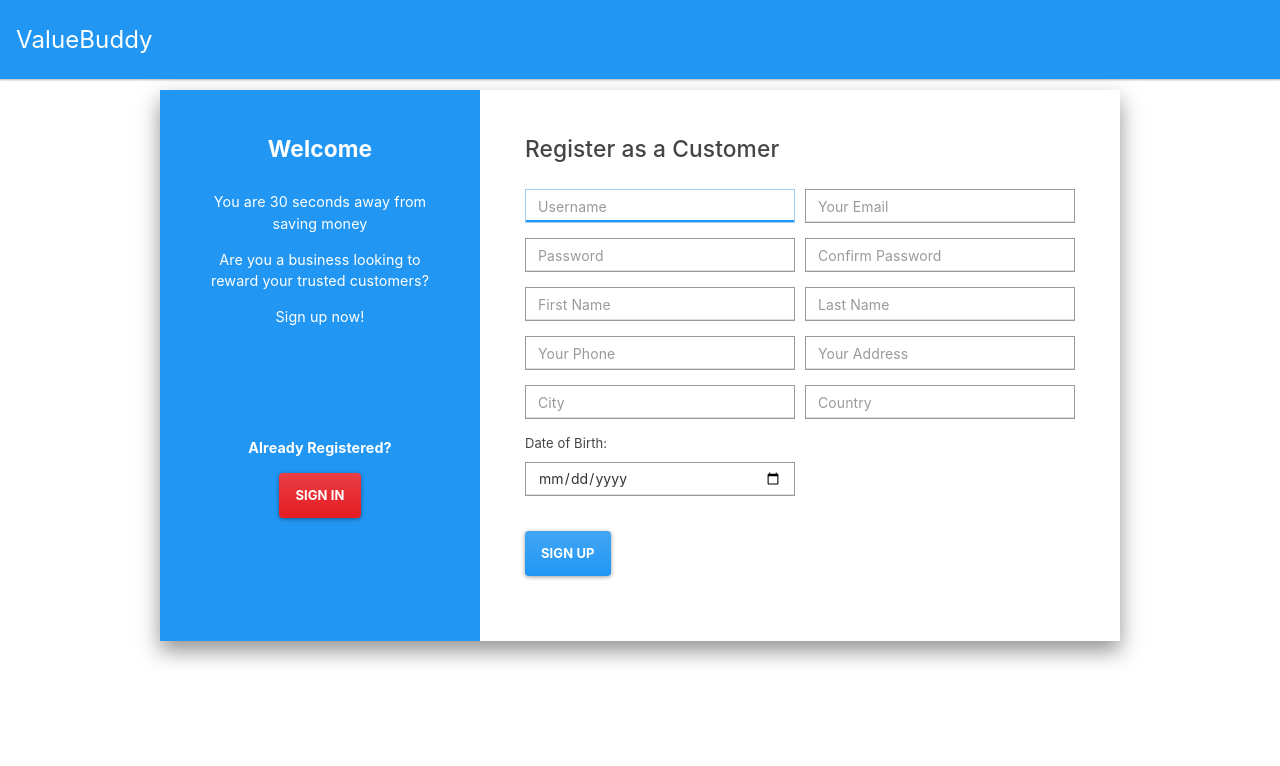
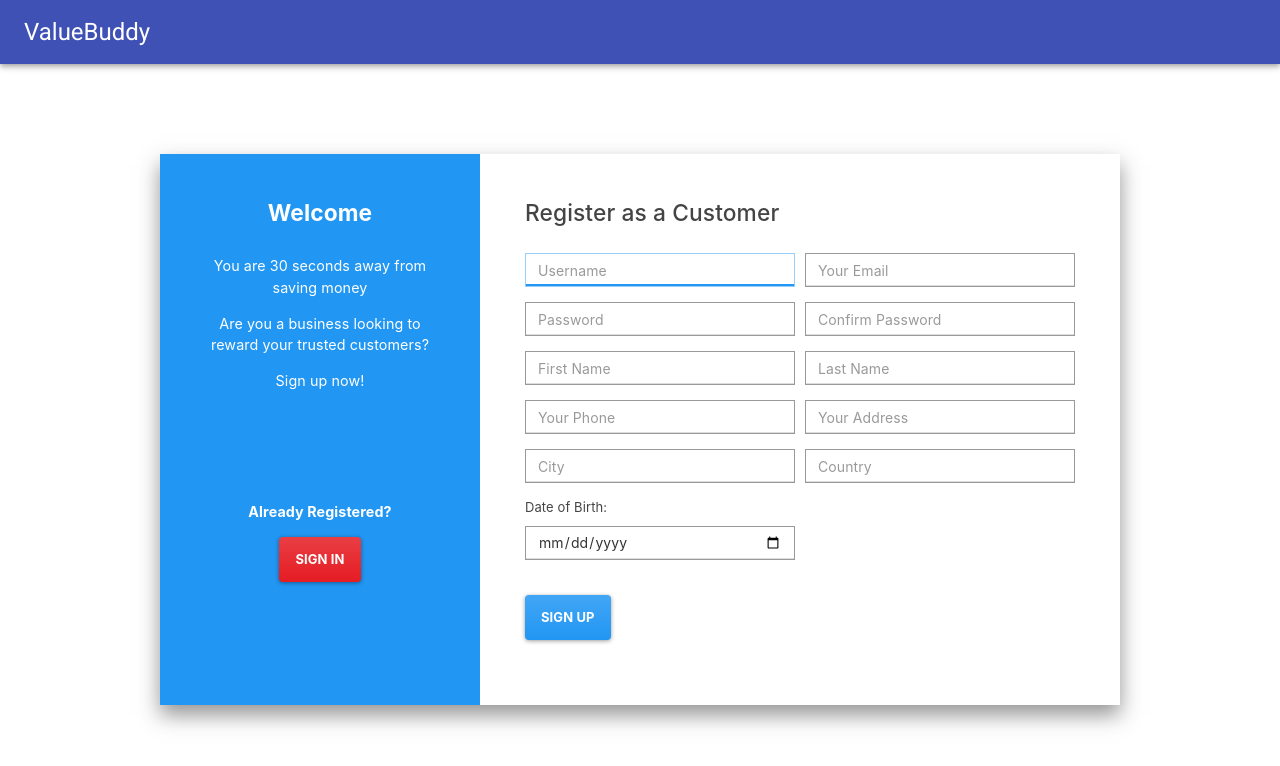
Before and after one commit to stavros47/ValueBuddy, a React (Create React App) app in the folder frontend/: page /signup in a window 1280 px wide. Shown: the top 766 px of the page. Built offline with nearby package versions, Linux system fonts and the light colour scheme.

Commit message:
Refactor and add different appbar when user is not logged in

```diff
--- a/frontend/src/App.js
+++ b/frontend/src/App.js
@@ -1,10 +1,10 @@
 import React from 'react';
 import { BrowserRouter, Route} from 'react-router-dom';
 import Dashboard from './Components/Dashboard';
-import NavBar from './Components/NavBar';
-import UserLogin from './Components/UserLogin';
 import UserRegistration from './Components/UserRegistration';
 import {PrivateRoute} from './Components/PrivateRoute';//Higher order component
+import BasicAppBar from './Components/BasicAppBar';
+import Login from './Components/Login';
 
 import AuthHelperMethods from './Components/AuthHelperMethods';
 const Auth = new AuthHelperMethods("http://localhost:3001");
@@ -13,7 +13,7 @@
   constructor(props){
     super(props);
     this.state = {
-      currentUser: Auth.loggedIn() ? Auth.getConfirm() : null,
+      currentUser: Auth.loggedIn() ? Auth.getTokenData() : null,
       isAuthed: Auth.loggedIn()
     }
     this.handleLogout = this.handleLogout.bind(this);
@@ -22,7 +22,7 @@
 
   handleLogin(result){
     if(result){
-      this.setState({currentUser:Auth.getConfirm(), isAuthed:true});
+      this.setState({currentUser:Auth.getTokenData(), isAuthed:true});
     }
   }
 
@@ -30,7 +30,7 @@
     e.preventDefault();
 
     Auth.logout();
-    this.setState({currentUser:Auth.loggedIn() ? Auth.getConfirm() : null, isAuthed:false});
+    this.setState({currentUser:Auth.loggedIn() ? Auth.getTokenData() : null, isAuthed:false});
   }
 
   render() {
@@ -38,9 +38,16 @@
     return (
       <BrowserRouter>
         <div className="App">
-          <NavBar user={this.state.currentUser} handleLogout={this.handleLogout}/>
-          <PrivateRoute exact path ='/' component={Dashboard} isAuthed={this.state.isAuthed}/>
-          <Route exact path='/login' render={(props) => <UserLogin {...props} isAuthed={this.state.isAuthed} handleLogin={this.handleLogin}/>}/>
+          {!this.state.isAuthed &&
+            <BasicAppBar/>
+          }
+          <PrivateRoute exact path ='/'
+            component={Dashboard}
+            user={this.state.currentUser}
+            handleLogout={this.handleLogout}
+            isAuthed={this.state.isAuthed}
+          />
+          <Route exact path='/login' render={(props) => <Login {...props} handleLogin={this.handleLogin}/>}/>
           <Route exact path='/signup' component={UserRegistration}/>
         </div>
       </BrowserRouter>
```
